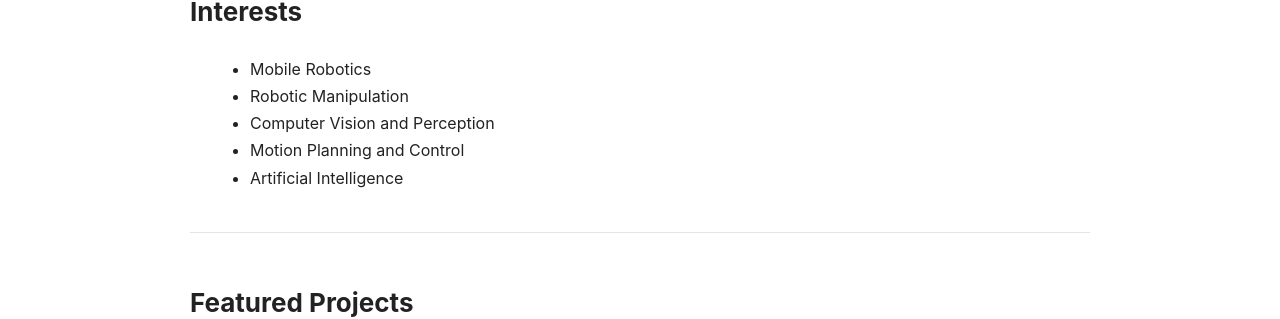
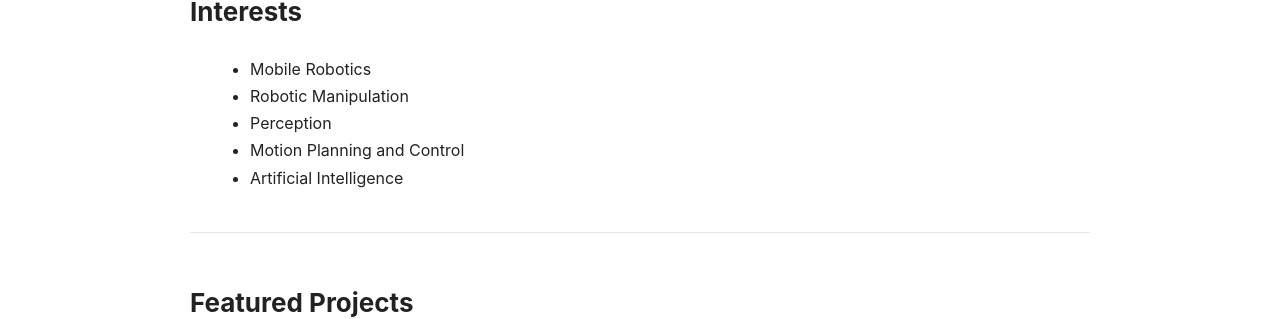
Before and after one commit to SUN1031/SUN1031.github.io, a Jekyll site: the page built from index.md, in a window 1280 px wide. Shown: the part 593-912 px from the top of the page. Built offline with Jekyll 4.4.1, drawn with Linux system fonts in a browser that asks for light colours.

Commit message:
Update index.md

```diff
--- a/index.md
+++ b/index.md
@@ -20,7 +20,7 @@ This website documents my academic work, master’s thesis, and future personal
 ## Interests
 - Mobile Robotics
 - Robotic Manipulation
-- Computer Vision and Perception
+- Perception
 - Motion Planning and Control
 - Artificial Intelligence
 
```
